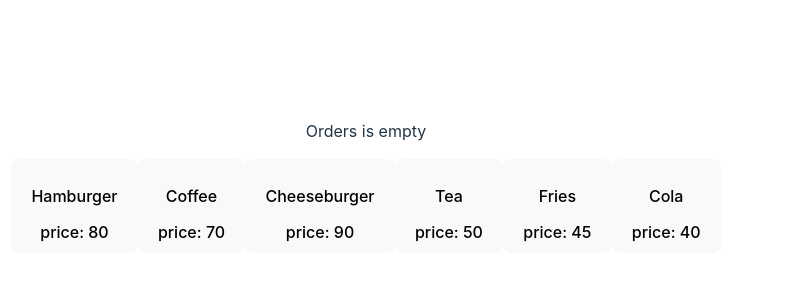
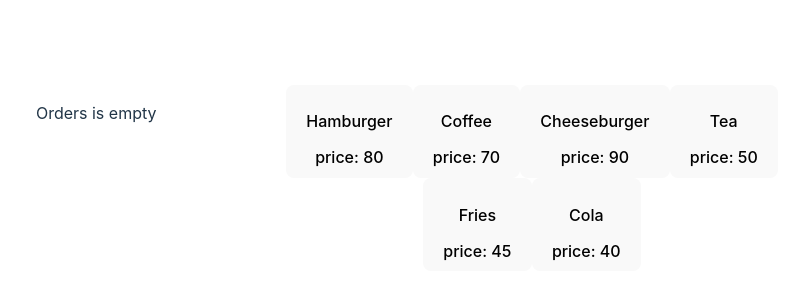
Before and after one commit to voarix/cw-7, a React (Vite) app: page / in a window 1280 px wide. Shown: the part 222-522 px from the top of the page, without its empty margins (274-1062 px from the left). Built offline with nearby package versions, Linux system fonts and the light colour scheme.

Commit message:
вынес отображение всего меню в отдельный компонент Menu.tsx

```diff
--- a/src/App.tsx
+++ b/src/App.tsx
@@ -1,9 +1,9 @@
 import "./App.css";
 import { useState } from "react";
-import MenuItem from "./components/MenuItem.tsx";
-import Order from "./components/Order.tsx";
+import Order from "./components/Orders/Order.tsx";
+import Menu from "./components/Menu/Menu.tsx";
 
-interface MenuItemState {
+export interface MenuItemState {
   name: string;
   price: number;
   count: number;
@@ -55,24 +55,22 @@ const App = () => {
 
   return (
     <>
-      <div>
-        <div>
-          {
-            orders.length > 0 ? (orders.map((item, index) => (
-              <Order key={index} orderName={item.name} orderCount={item.count} onDeleteOrder={() => onDeleteOrder(item.name)}/>
-            ))) : (<p>Orders is empty</p>)
-          }
+      <div style={{ display: "flex", justifyContent: "space-between", padding: "20px" }}>
+        <div style={{ width: "35%" }}>
+          {orders.length > 0 ? (
+            orders.map((item, index) => (
+              <Order
+                key={index}
+                orderName={item.name}
+                orderCount={item.count}
+                onDeleteOrder={() => onDeleteOrder(item.name)}
+              />
+            ))
+          ) : (
+            <p>Orders is empty</p>
+          )}
         </div>
-        <div>
-          {menu.map((item, index) => (
-            <MenuItem
-              key={index}
-              menuItemName={item.name}
-              menuItemPrice={item.price}
-              onAddOrder={() => onAddOrder(index)}
-            />
-          ))}
-        </div>
+        <Menu menu={menu} onAddOrder={onAddOrder}/>
       </div>
     </>
   );
--- /dev/null
+++ b/src/components/Menu/Menu.tsx
@@ -0,0 +1,25 @@
+import React from "react";
+import MenuItem from "../Menu/MenuItem.tsx";
+import { MenuItemState } from "../../App.tsx";
+
+interface MenuProps {
+  menu: MenuItemState[];
+  onAddOrder: (orderIndex: number) => void;
+}
+
+const Orders: React.FC<MenuProps> = ({menu, onAddOrder}) => {
+  return (
+    <div style={{width: "60%"}}>
+      {menu.map((item, index) => (
+        <MenuItem
+          key={index}
+          menuItemName={item.name}
+          menuItemPrice={item.price}
+          onAddOrder={() => onAddOrder(index)}
+        />
+      ))}
+    </div>
+  );
+};
+
+export default Orders;
```
Also changed, not shown: src/components/Menu/MenuItem.tsx (renamed from src/components/MenuItem.tsx).
